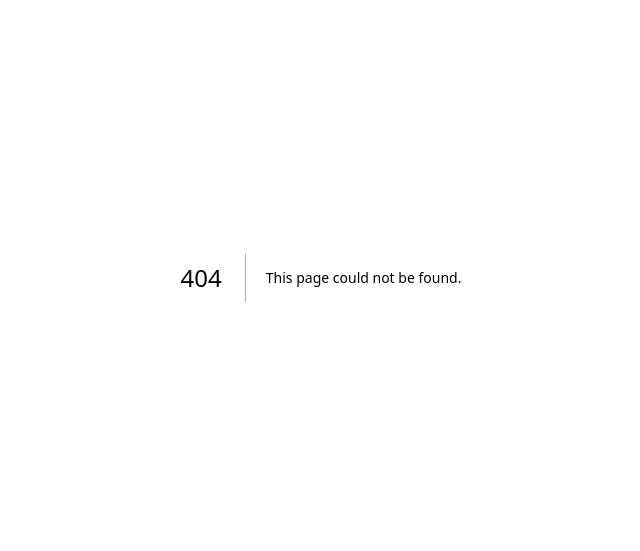
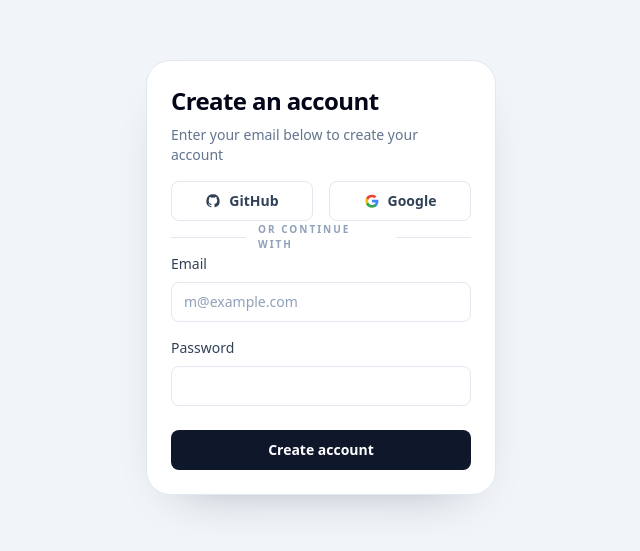
Before and after one commit to SyedTanzimAlam/Computer_Vision, a Next.js app: page /sign-in in a window 1280 px wide. Before the commit this address had no page. Shown: the part 123-674 px from the top of the page, without its empty margins (319-959 px from the left). Built offline with nearby package versions, Linux system fonts and the light colour scheme.

Commit message:
Add sign-in screen UI components

```diff
--- /dev/null
+++ b/app/sign-in/page.tsx
@@ -0,0 +1,99 @@
+import { Button } from "@/components/ui/button";
+import {
+  Card,
+  CardContent,
+  CardDescription,
+  CardFooter,
+  CardHeader,
+  CardTitle,
+} from "@/components/ui/card";
+import { Input } from "@/components/ui/input";
+import { Label } from "@/components/ui/label";
+import { Separator } from "@/components/ui/separator";
+import type { SVGProps } from "react";
+
+export default function SignInPage() {
+  return (
+    <div className="flex min-h-screen items-center justify-center bg-slate-100 p-4">
+      <Card className="w-[350px]">
+        <CardHeader>
+          <CardTitle>Create an account</CardTitle>
+          <CardDescription>
+            Enter your email below to create your account
+          </CardDescription>
+        </CardHeader>
+
+        <CardContent className="grid gap-4">
+          <div className="grid grid-cols-2 gap-4">
+            <Button variant="outline" className="w-full">
+              <GithubIcon className="mr-2 h-4 w-4" aria-hidden="true" />
+              GitHub
+            </Button>
+            <Button variant="outline" className="w-full">
+              <GoogleIcon className="mr-2 h-4 w-4" aria-hidden="true" />
+              Google
+            </Button>
+          </div>
+
+          <div className="relative">
+            <Separator />
+            <span className="absolute left-1/2 top-1/2 -translate-x-1/2 -translate-y-1/2 bg-white px-3 text-[10px] font-semibold uppercase tracking-[0.2em] text-slate-400">
+              OR CONTINUE WITH
+            </span>
+          </div>
+
+          <div className="grid gap-2">
+            <Label htmlFor="email">Email</Label>
+            <Input id="email" type="email" placeholder="m@example.com" />
+          </div>
+
+          <div className="grid gap-2">
+            <Label htmlFor="password">Password</Label>
+            <Input id="password" type="password" />
+          </div>
+        </CardContent>
+
+        <CardFooter>
+          <Button className="w-full">Create account</Button>
+        </CardFooter>
+      </Card>
+    </div>
+  );
+}
+
+function GithubIcon(props: SVGProps<SVGSVGElement>) {
+  return (
+    <svg
+      viewBox="0 0 24 24"
+      fill="currentColor"
+      role="img"
+      aria-hidden="true"
+      {...props}
+    >
+      <path d="M12 2a10 10 0 0 0-3.16 19.49c.5.09.68-.22.68-.48v-1.69c-2.78.6-3.37-1.34-3.37-1.34a2.65 2.65 0 0 0-1.11-1.46c-.91-.62.07-.6.07-.6a2.09 2.09 0 0 1 1.52 1.02 2.12 2.12 0 0 0 2.89.83 2.12 2.12 0 0 1 .63-1.33c-2.22-.25-4.56-1.11-4.56-4.95a3.88 3.88 0 0 1 1-2.68 3.6 3.6 0 0 1 .1-2.64s.84-.27 2.75 1.02a9.52 9.52 0 0 1 5 0c1.9-1.29 2.74-1.02 2.74-1.02a3.6 3.6 0 0 1 .1 2.64 3.88 3.88 0 0 1 1 2.68c0 3.85-2.34 4.69-4.58 4.94a2.38 2.38 0 0 1 .68 1.85v2.74c0 .27.18.58.69.48A10 10 0 0 0 12 2Z" />
+    </svg>
+  );
+}
+
+function GoogleIcon(props: SVGProps<SVGSVGElement>) {
+  return (
+    <svg viewBox="0 0 24 24" role="img" aria-hidden="true" {...props}>
+      <path
+        d="M21.6 12.23c0-.74-.07-1.45-.2-2.13H12v4.03h5.4a4.62 4.62 0 0 1-2 3.04v2.54h3.24c1.9-1.75 2.96-4.32 2.96-7.48Z"
+        fill="#4285F4"
+      />
+      <path
+        d="M12 22c2.7 0 4.97-.9 6.63-2.46l-3.24-2.54c-.9.6-2.06.95-3.39.95-2.61 0-4.81-1.76-5.6-4.13H3.04v2.6A9.99 9.99 0 0 0 12 22Z"
+        fill="#34A853"
+      />
+      <path
+        d="M6.4 13.82a5.99 5.99 0 0 1 0-3.64V7.58H3.04a10 10 0 0 0 0 8.84L6.4 13.82Z"
+        fill="#FBBC05"
+      />
+      <path
+        d="M12 6.38c1.47 0 2.79.5 3.82 1.48l2.86-2.86C16.97 3.45 14.7 2.5 12 2.5a9.99 9.99 0 0 0-8.96 5.08l3.36 2.6C7.18 8.14 9.38 6.38 12 6.38Z"
+        fill="#EA4335"
+      />
+    </svg>
+  );
+}
--- a/components/ui/button.tsx
+++ b/components/ui/button.tsx
@@ -1,5 +1,7 @@
 import { forwardRef } from "react";
 import type { ButtonHTMLAttributes } from "react";
+
+import { cn } from "@/lib/utils";
 
 type ButtonVariant = "default" | "outline" | "ghost";
 type ButtonSize = "default" | "sm" | "lg" | "icon";
@@ -26,10 +28,6 @@ export interface ButtonProps extends ButtonHTMLAttributes<HTMLButtonElement> {
   size?: ButtonSize;
 }
 
-function cn(...classes: Array<string | undefined | null | false>) {
-  return classes.filter(Boolean).join(" ");
-}
-
 export const Button = forwardRef<HTMLButtonElement, ButtonProps>(
   ({ className, variant = "default", size = "default", type = "button", ...props }, ref) => {
     return (
--- /dev/null
+++ b/components/ui/card.tsx
@@ -0,0 +1,53 @@
+import { forwardRef } from "react";
+import type { HTMLAttributes } from "react";
+
+import { cn } from "@/lib/utils";
+
+export const Card = forwardRef<HTMLDivElement, HTMLAttributes<HTMLDivElement>>(
+  ({ className, ...props }, ref) => (
+    <div
+      ref={ref}
+      className={cn(
+        "rounded-[24px] border border-slate-200 bg-white text-slate-950 shadow-[0_20px_50px_-35px_rgba(15,23,42,0.45)]",
+        className,
+      )}
+      {...props}
+    />
+  ),
+);
+Card.displayName = "Card";
+
+export const CardHeader = forwardRef<HTMLDivElement, HTMLAttributes<HTMLDivElement>>(
+  ({ className, ...props }, ref) => (
+    <div ref={ref} className={cn("space-y-2 p-6 pb-0", className)} {...props} />
+  ),
+);
+CardHeader.displayName = "CardHeader";
+
+export const CardTitle = forwardRef<HTMLHeadingElement, HTMLAttributes<HTMLHeadingElement>>(
+  ({ className, ...props }, ref) => (
+    <h2 ref={ref} className={cn("text-2xl font-semibold tracking-tight", className)} {...props} />
+  ),
+);
+CardTitle.displayName = "CardTitle";
+
+export const CardDescription = forwardRef<HTMLParagraphElement, HTMLAttributes<HTMLParagraphElement>>(
+  ({ className, ...props }, ref) => (
+    <p ref={ref} className={cn("text-sm text-slate-500", className)} {...props} />
+  ),
+);
+CardDescription.displayName = "CardDescription";
+
+export const CardContent = forwardRef<HTMLDivElement, HTMLAttributes<HTMLDivElement>>(
+  ({ className, ...props }, ref) => (
+    <div ref={ref} className={cn("p-6 pt-4", className)} {...props} />
+  ),
+);
+CardContent.displayName = "CardContent";
+
+export const CardFooter = forwardRef<HTMLDivElement, HTMLAttributes<HTMLDivElement>>(
+  ({ className, ...props }, ref) => (
+    <div ref={ref} className={cn("p-6 pt-0", className)} {...props} />
+  ),
+);
+CardFooter.displayName = "CardFooter";
--- /dev/null
+++ b/components/ui/input.tsx
@@ -0,0 +1,23 @@
+import { forwardRef } from "react";
+import type { InputHTMLAttributes } from "react";
+
+import { cn } from "@/lib/utils";
+
+export type InputProps = InputHTMLAttributes<HTMLInputElement>;
+
+export const Input = forwardRef<HTMLInputElement, InputProps>(
+  ({ className, type = "text", ...props }, ref) => {
+    return (
+      <input
+        ref={ref}
+        type={type}
+        className={cn(
+          "flex h-10 w-full rounded-lg border border-slate-200 bg-white px-3 py-2 text-sm text-slate-900 ring-offset-white placeholder:text-slate-400 focus-visible:outline-none focus-visible:ring-2 focus-visible:ring-slate-900/10 focus-visible:ring-offset-2 disabled:cursor-not-allowed disabled:opacity-60",
+          className,
+        )}
+        {...props}
+      />
+    );
+  },
+);
+Input.displayName = "Input";
--- /dev/null
+++ b/components/ui/label.tsx
@@ -0,0 +1,17 @@
+import { forwardRef } from "react";
+import type { LabelHTMLAttributes } from "react";
+
+import { cn } from "@/lib/utils";
+
+export type LabelProps = LabelHTMLAttributes<HTMLLabelElement>;
+
+export const Label = forwardRef<HTMLLabelElement, LabelProps>(
+  ({ className, ...props }, ref) => (
+    <label
+      ref={ref}
+      className={cn("text-sm font-medium text-slate-700", className)}
+      {...props}
+    />
+  ),
+);
+Label.displayName = "Label";
--- /dev/null
+++ b/components/ui/separator.tsx
@@ -0,0 +1,17 @@
+import { forwardRef } from "react";
+import type { HTMLAttributes } from "react";
+
+import { cn } from "@/lib/utils";
+
+export type SeparatorProps = HTMLAttributes<HTMLDivElement>;
+
+export const Separator = forwardRef<HTMLDivElement, SeparatorProps>(
+  ({ className, ...props }, ref) => (
+    <div
+      ref={ref}
+      className={cn("h-px w-full bg-slate-200", className)}
+      {...props}
+    />
+  ),
+);
+Separator.displayName = "Separator";
--- /dev/null
+++ b/lib/utils.ts
@@ -0,0 +1,5 @@
+export function cn(
+  ...inputs: Array<string | false | null | undefined>
+): string {
+  return inputs.filter(Boolean).join(" ");
+}
```
